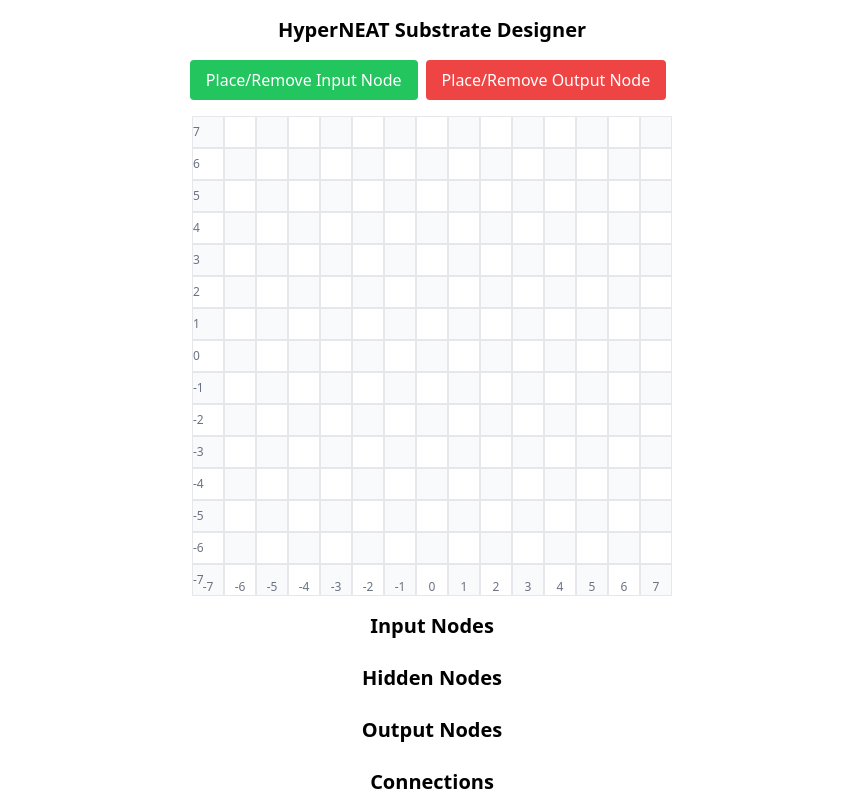
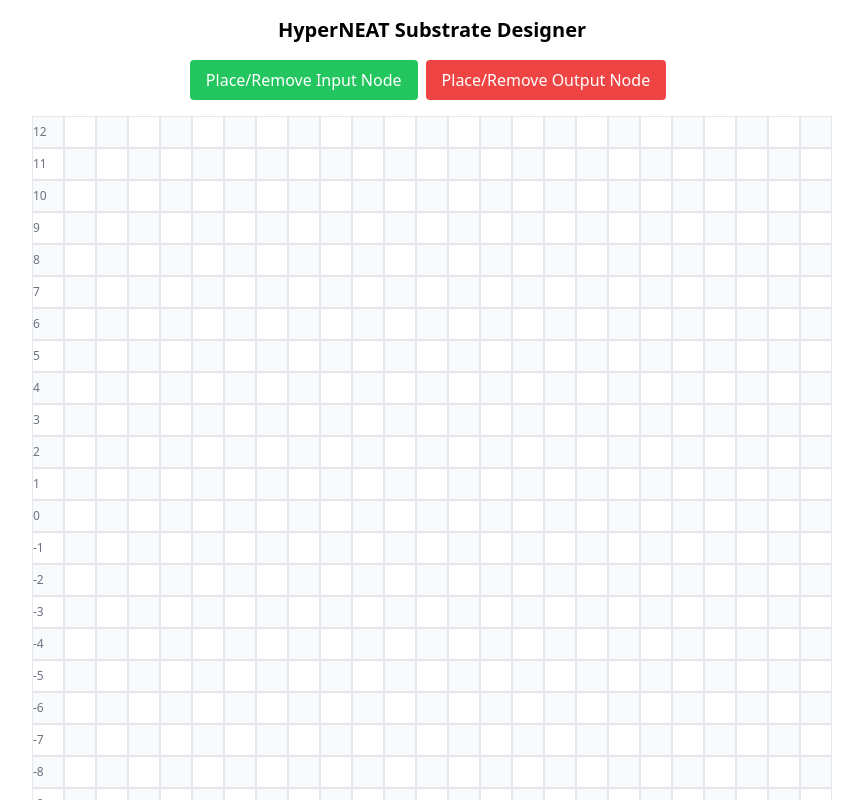
Before and after one commit to tkwn2080/site, a React (Create React App) app: page /substrate-designer in a window 1280 px wide. Shown: the top 800 px of the page, without its empty margins (208-1071 px from the left). Built offline with nearby package versions, Linux system fonts and the light colour scheme.

Commit message:
Update SubstrateDesigner.js

```diff
--- a/src/components/SubstrateDesigner.js
+++ b/src/components/SubstrateDesigner.js
@@ -1,7 +1,7 @@
 import React, { useState, useMemo } from 'react';
 
 const SubstrateDesigner = () => {
-  const gridSize = 15; // Fixed odd number for zero-centering
+  const gridSize = 25; // Fixed odd number for zero-centering
   const [connections, setConnections] = useState([]);
   const [selectedPoint, setSelectedPoint] = useState(null);
   const [nodeType, setNodeType] = useState(null); // 'input', 'output', or null
```
